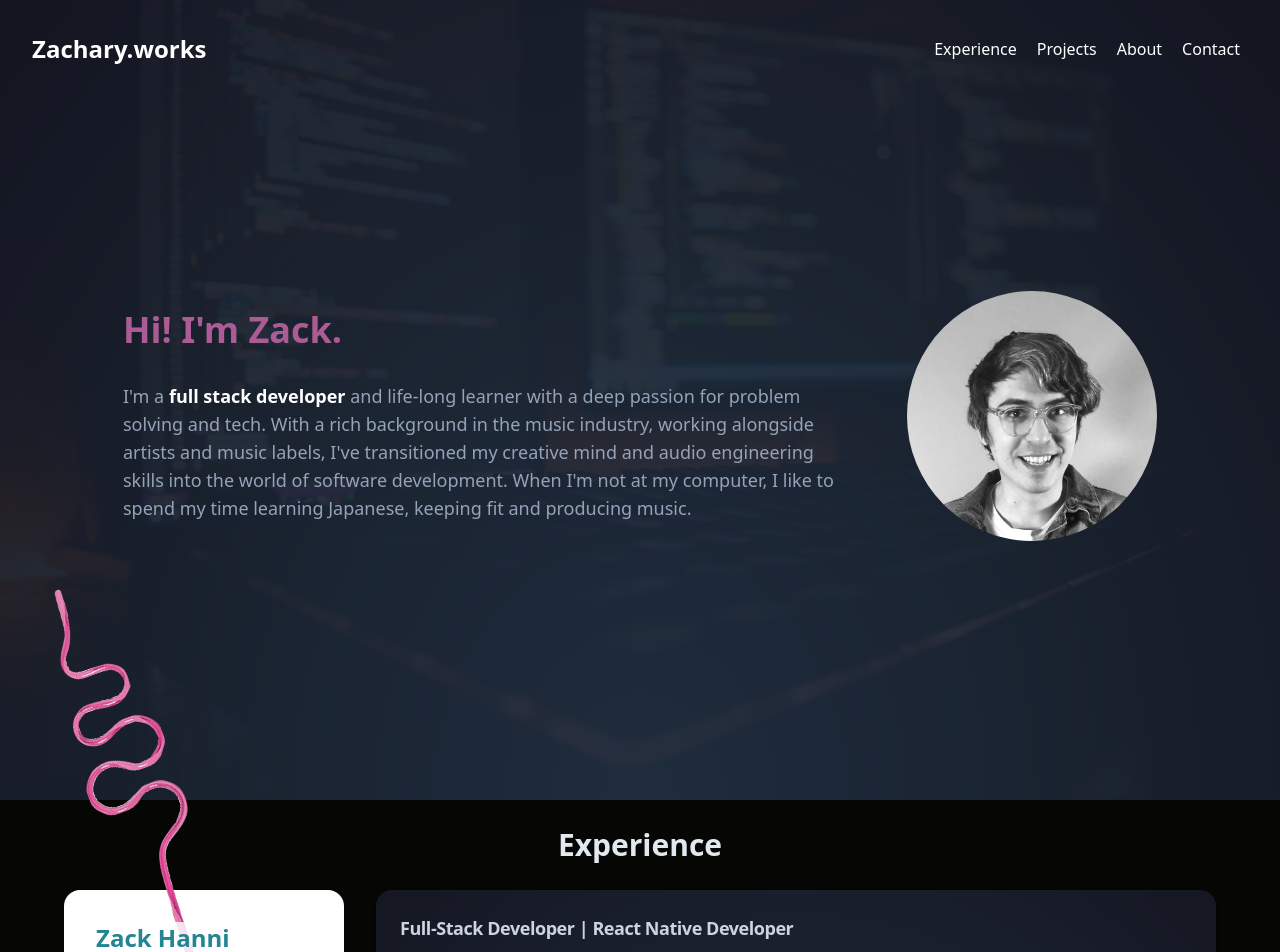
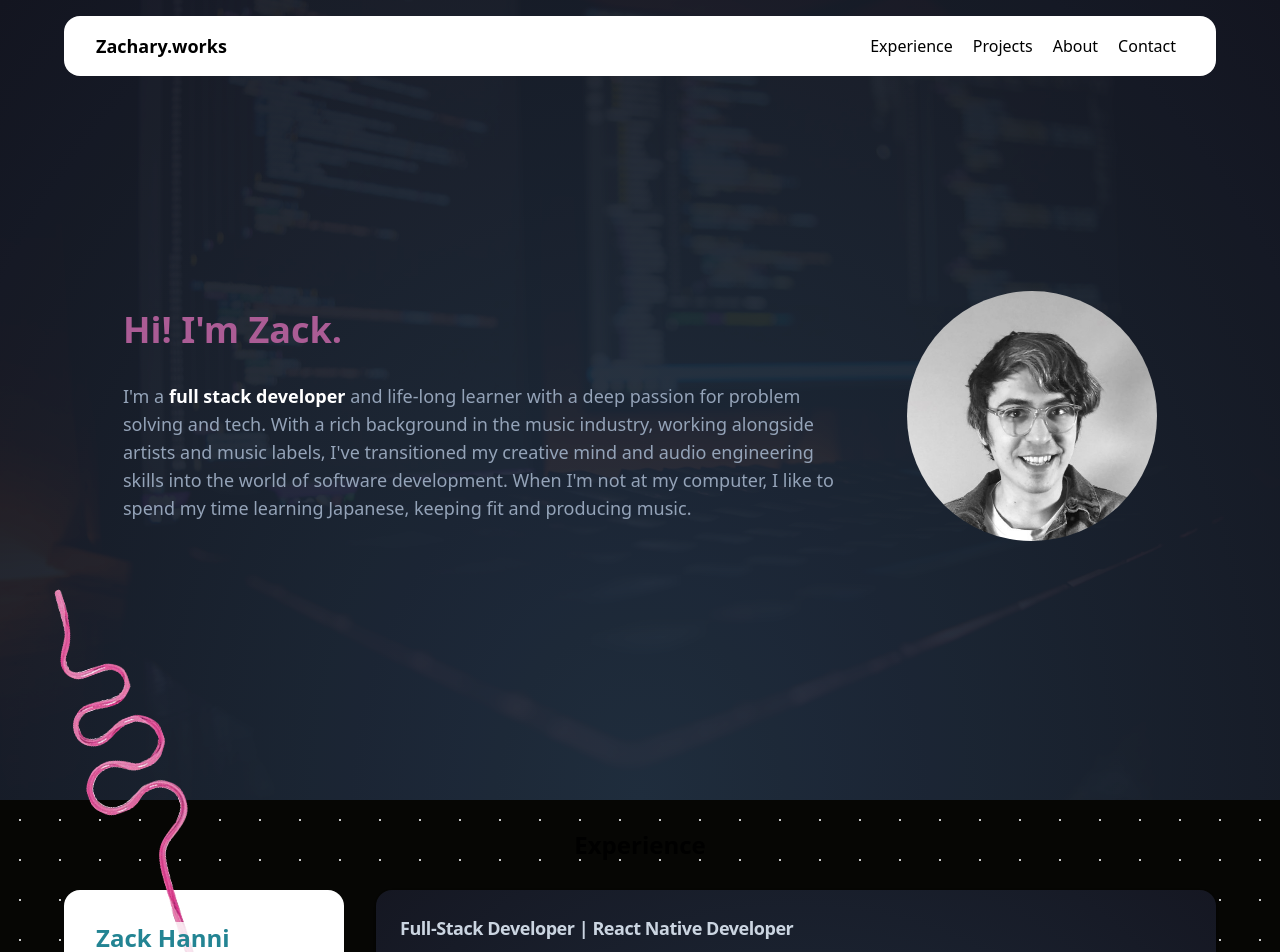
Before and after one commit to zackhanni/zachary.works, a Next.js app: page / in a window 1280 px wide. Shown: the top 952 px of the page. Built offline with nearby package versions, Linux system fonts and the light colour scheme.

Commit message:
reworked navigation

```diff
--- a/app/components/About.tsx
+++ b/app/components/About.tsx
@@ -8,7 +8,7 @@ export default function About() {
   return (
     <section
       id="about"
-      className="bg-black text-slate-200 flex justify-center pb-16 w-full"
+      className="bg-black text-slate-200 flex justify-center pb-16 w-full dot-background"
     >
       <div className="container flex flex-col items-center justify-center">
         <SectionHeader title="About" />
--- a/app/components/Contact.tsx
+++ b/app/components/Contact.tsx
@@ -84,9 +84,12 @@ export default function Contact() {
 
   return (
     <>
-      <section id="contact" className=" text-slate-200 bg-black py-16">
-        <SectionHeader title="Drop a line ☎️" />
-        <div className="radial-gradient p-6 rounded-lg max-w-sm mx-auto">
+      <section
+        id="contact"
+        className=" text-slate-200 bg-black pb-16 flex flex-col justify-center items-center w-full min-h-screen"
+      >
+        <SectionHeader title="Drop a line" />
+        <div className="radial-gradient p-6 rounded-lg max-w-sm mx-auto pb-16">
           {/* <div className="">
             <Form {...form}>
               <form
--- a/app/components/Experience.tsx
+++ b/app/components/Experience.tsx
@@ -15,9 +15,9 @@ export default function Experience() {
   return (
     <section
       id="experience"
-      className="w-full flex justify-center pb-16 h-full bg-[#060604]"
+      className="w-full flex justify-center pb-16 h-full bg-[#060604] dot-background"
     >
-      <div className="container flex flex-col items-center justify-center z-10 max-w-screen-xl">
+      <div className="container flex flex-col items-center justify-center max-w-screen-xl">
         <SectionHeader title="Experience" />
 
         <div className="flex justify-center lg:space-x-8">
--- /dev/null
+++ b/app/components/Nav2.tsx
@@ -0,0 +1,106 @@
+"use client";
+
+import { useState, useEffect } from "react";
+import * as React from "react";
+import Link from "next/link";
+import { cn } from "@/lib/utils";
+// import { Icons } from "@/components/icons"
+import {
+  NavigationMenu,
+  NavigationMenuContent,
+  NavigationMenuItem,
+  NavigationMenuLink,
+  NavigationMenuList,
+  NavigationMenuTrigger,
+  navigationMenuTriggerStyle,
+} from "@/components/ui/navigation-menu";
+
+export function Nav2() {
+  const [isMobileMenuOpen, setIsMobileMenuOpen] = useState(true);
+
+  const handleMobileNavClick = () => {
+    setIsMobileMenuOpen(false);
+  };
+
+  return (
+    <div className={`fixed w-full transition-transform duration-500 z-20`}>
+      <div className="pt-4 container max-w-screen-xl mx-auto">
+        {/* Desktop Nav */}
+        <div className="items-center justify-between h-[60px] px-8 bg-white rounded-2xl text-black hidden lg:flex">
+          <a href="/" className="text-lg font-bold no-underline">
+            Zachary.works
+          </a>
+          <NavigationMenu>
+            <NavigationMenuList className="ml-10 mb-0">
+              <NavigationMenuItem className="">
+                <Link href="#experience" legacyBehavior passHref>
+                  <NavigationMenuLink className={navigationMenuTriggerStyle()}>
+                    Experience
+                  </NavigationMenuLink>
+                </Link>
+              </NavigationMenuItem>
+              <NavigationMenuItem>
+                <Link href="#projects" legacyBehavior passHref>
+                  <NavigationMenuLink className={navigationMenuTriggerStyle()}>
+                    Projects
+                  </NavigationMenuLink>
+                </Link>
+              </NavigationMenuItem>
+              <NavigationMenuItem>
+                <Link href="#about" legacyBehavior passHref>
+                  <NavigationMenuLink className={navigationMenuTriggerStyle()}>
+                    About
+                  </NavigationMenuLink>
+                </Link>
+              </NavigationMenuItem>
+              <NavigationMenuItem>
+                <Link href="#contact" legacyBehavior passHref>
+                  <NavigationMenuLink className={navigationMenuTriggerStyle()}>
+                    Contact
+                  </NavigationMenuLink>
+                </Link>
+              </NavigationMenuItem>
+            </NavigationMenuList>
+          </NavigationMenu>
+        </div>
+
+        {/* mobile nav */}
+        <div
+          className={`md:hidden ${
+            isMobileMenuOpen ? "flex" : "hidden"
+          } bg-white`}
+        >
+          <div className="px-2 pt-2 pb-3 space-y-1 sm:px-3">
+            <MobileNavItem
+              title="Experience"
+              link="#experience"
+              onClick={handleMobileNavClick}
+            />
+            <MobileNavItem title="Projects" link="#projects" />
+            <MobileNavItem title="About" link="#about" />
+            <MobileNavItem title="Contact" link="#contact" />
+          </div>
+        </div>
+      </div>
+    </div>
+  );
+}
+
+const MobileNavItem = ({
+  title,
+  link,
+  onClick,
+}: {
+  title: string;
+  link: string;
+}) => {
+  return (
+    <Link
+      href={link}
+      className="block px-3 py-2 rounded-md text-base font-medium hover:bg-primary-foreground hover:text-primary"
+      onClick={() => onClick}
+    >
+      {title}
+    </Link>
+  );
+};
--- a/app/components/Navigation.tsx
+++ b/app/components/Navigation.tsx
@@ -48,9 +48,8 @@ export function Navigation() {
 
   return (
     <div
-      className={`fixed w-full transition-transform duration-500 z-20 hidden lg:block ${
-        isVisible ? "translate-y-0" : "-translate-y-full"
-      } `}
+      className={`fixed w-full transition-transform duration-500 z-20 hidden lg:block
+        ${isVisible ? "translate-y-0" : "-translate-y-full"} `}
     >
       <div className="py-1">
         {/* Desktop Nav */}
--- a/app/components/Projects.tsx
+++ b/app/components/Projects.tsx
@@ -20,7 +20,7 @@ export default function Projects() {
       id="projects"
       className="radial-gradient flex flex-col justify-center items-center pb-16"
     >
-      <div className="container max-w-screen-xl">
+      <div className="container max-w-screen-xl flex flex-col items-center justify-center">
         <SectionHeader title="Side Projects" />
 
         <div className="place-items-center grid grid-cols-1 md:grid-cols-2 lg:grid-cols-3 gap-8 overflow-hidden">
--- a/app/components/SectionHeader.tsx
+++ b/app/components/SectionHeader.tsx
@@ -2,8 +2,8 @@ import React from "react";
 
 export default function SectionHeader({ title }: { title: string }) {
   return (
-    <div className="w-full flex items-center justify-center z-10 sticky top-0 backdrop-blur h-[90px]">
-      <h2 className="text-3xl font-semibold text-slate-200 ">{title}</h2>
+    <div className="w-fit flex items-center justify-center z-20 sticky top-0 h-[90px]">
+      <h2 className="text-2xl font-semibold text-black ">{title}</h2>
     </div>
   );
 }
--- a/app/globals.css
+++ b/app/globals.css
@@ -147,9 +147,15 @@
   transform: translateX(-50%);
   width: 0;
   height: 2px;
-  background-color: #ffffff; /* Adjust color as needed */
+  background-color: #000000;
   transition: width 0.3s ease-in-out;
 }
 .scale-underlined:hover::after {
   width: 100%;
 }
+
+/* Dot background */
+.dot-background {
+  background-image: radial-gradient(#ccc 1px, transparent 0);
+  background-size: 40px 40px;
+}
--- a/app/layout.tsx
+++ b/app/layout.tsx
@@ -2,6 +2,7 @@ import "./globals.css";
 import type { Metadata } from "next";
 // import "bootstrap/dist/css/bootstrap.min.css";
 import { Navigation } from "./components/Navigation";
+import { Nav2 } from "./components/Nav2";
 
 export const metadata: Metadata = {
   title: "Zachary.works",
@@ -16,7 +17,8 @@ export default function RootLayout({
   return (
     <html lang="en">
       <body>
-        <Navigation />
+        {/* <Navigation /> */}
+        <Nav2 />
         {children}
       </body>
     </html>
--- a/components/ui/navigation-menu.tsx
+++ b/components/ui/navigation-menu.tsx
@@ -41,7 +41,7 @@ NavigationMenuList.displayName = NavigationMenuPrimitive.List.displayName;
 const NavigationMenuItem = NavigationMenuPrimitive.Item;
 
 const navigationMenuTriggerStyle = cva(
-  "group inline-flex h-9 w-max items-center justify-center text-white no-underline scale-underlined rounded-full px-2 py-2 font-medium transition-colors disabled:pointer-events-none disabled:opacity-50 data-[active]:bg-accent/50 data-[state=open]:bg-accent/50"
+  "group inline-flex h-9 w-max items-center justify-center text-black no-underline scale-underlined rounded-full px-2 py-2 font-medium transition-colors disabled:pointer-events-none disabled:opacity-50 data-[active]:bg-accent/50 data-[state=open]:bg-accent/50"
 );
 
 const NavigationMenuTrigger = React.forwardRef<
```
